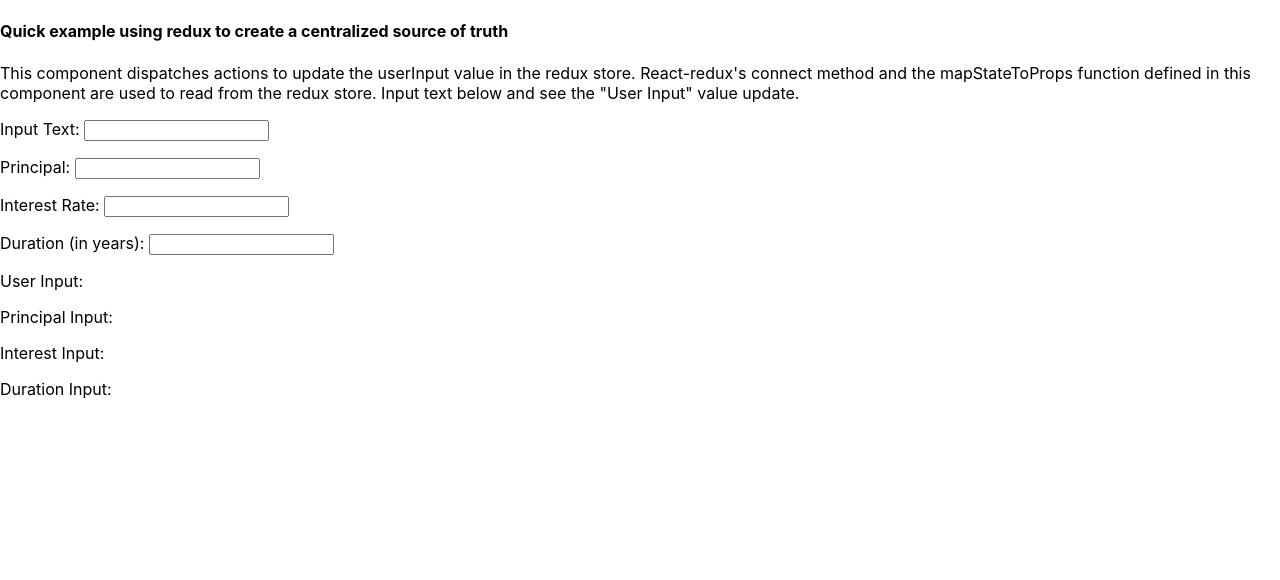
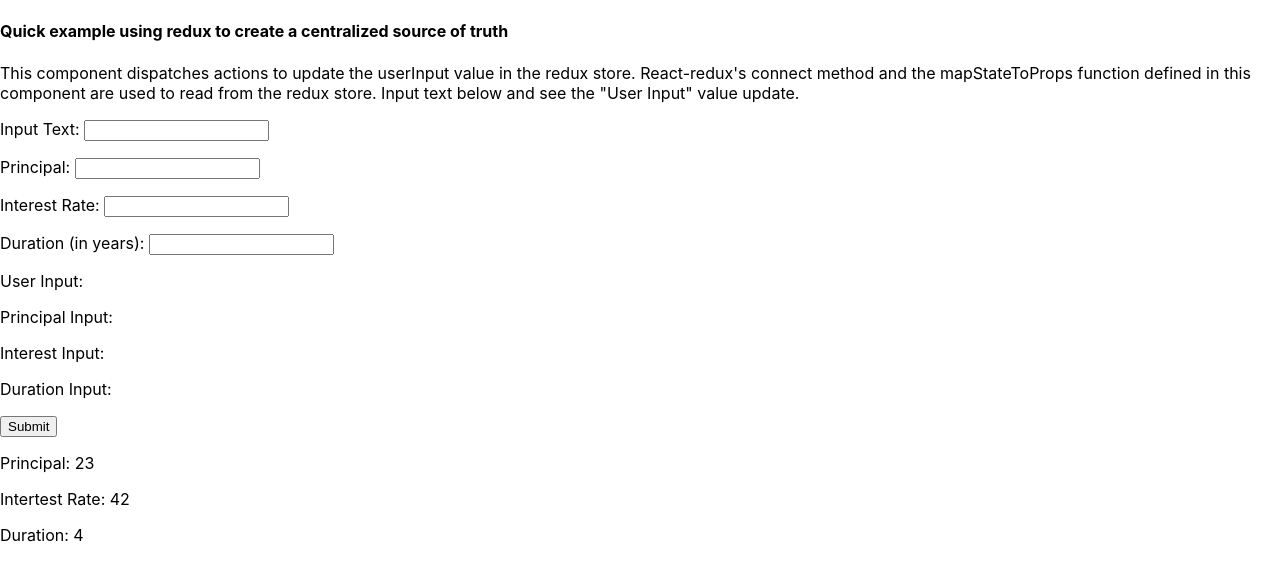
Before and after one commit to toaney/react-starter, a React (Create React App) app: page / in a window 1280 px wide. Shown: the top 580 px of the page. Built offline with nearby package versions, Linux system fonts and the light colour scheme.

Commit message:
set up quotes and map results to ui

```diff
--- a/src/App.js
+++ b/src/App.js
@@ -1,15 +1,35 @@
 
-import React, { useState } from 'react';
+import React, { useState, useEffect } from 'react';
 import './App.css';
 import { connect } from 'react-redux';
 import * as inputActions from './actions/userInputAction';
 // import { updateUserInput, updatePrincipalInput, updateInterestInput, updateDurationInput } from './actions/userInputAction';
 
-const ReduxStateExample = ({dispatch, userInput}) => {
+const ReduxStateExample = ({dispatch, userInput, quotes}) => {
   // set up local state with useState hook
   const [ principalInput, setPrincipalInput] = useState("");
   const [ interestInput, setInterestInput ] = useState("");
   const [ durationInput, setDurationInput ] = useState("");
+  const [ displayFormError, setDisplayFormError ] = useState(false);
+  const [ userQuotes, setUserQuotes ] = useState([])
+
+  useEffect(() => {
+    setUserQuotes(quotes)
+  }, [quotes]);
+
+  function handleFormSubmit() {
+    setDisplayFormError(false);
+    if(principalInput && interestInput && durationInput ){
+      let formValues = {
+        principalInput: principalInput,
+        interestInput: interestInput,
+        durationInput: durationInput
+      }
+      dispatch(inputActions.submitUserInputs(formValues));
+    } else {
+      setDisplayFormError(true);
+    }
+  }
 
   return (
       <div className="content-container">
@@ -18,15 +38,35 @@ const ReduxStateExample = ({dispatch, userInput}) => {
                 <h4>Quick example using redux to create a centralized source of truth</h4>
                 <p>This component dispatches actions to update the userInput value in the redux store. React-redux's connect method and the mapStateToProps function defined in this component are used to read from the redux store. Input text below and see the "User Input" value update.</p>
                 <p>Input Text: <input className="input-field" onChange={e => dispatch(inputActions.updateUserInput(e.target.value))} value={userInput}/></p>
-                <p>Principal: <input className="input-field" onChange={e => setPrincipalInput(e.target.value)} value={principalInput}/></p>
+                <p>Principal: <input type="number" className="input-field" onChange={e => setPrincipalInput(e.target.value)} value={principalInput}/></p>
                 <p>Interest Rate: <input className="input-field" onChange={e => setInterestInput (e.target.value)} value={interestInput}/></p>
                 <p>Duration (in years): <input className="input-field" onChange={e => setDurationInput(e.target.value)} value={durationInput}/></p>
-              </div>
-              <div className="content-centered content-container form-results">
                 <p>User Input: {userInput}</p>
                 <p>Principal Input: {principalInput}</p>
                 <p>Interest Input: {interestInput}</p>
                 <p>Duration Input: {durationInput}</p>
+                {displayFormError? (
+                  <p>Please enter a value for all fields</p>
+                ) : (
+                  ""
+                )}
+                <button onClick={handleFormSubmit}>
+                {/* <button onClick={dispatch(inputActions.submitUserInputs(principalInput, interestInput, durationInput))}> */}
+                  Submit
+                </button>
+              </div>
+              <div className="content-centered content-container form-results">
+                { userQuotes.map((currentQuote) => {
+                  return(
+                    <div>
+                      <p>Principal: {currentQuote.principalInput}</p>
+                      <p>Intertest Rate: {currentQuote.interestInput}</p>
+                      <p>Duration: {currentQuote.durationInput}</p>
+                    </div>
+                  );
+                })
+
+                }
               </div>
           </div>
       </div>
@@ -37,6 +77,7 @@ const ReduxStateExample = ({dispatch, userInput}) => {
 const mapStateToProps = state => {
   return({
       userInput: state.userInputReducer.userInput,
+      quotes: state.userInputReducer.quotes
   })
 }
 
--- a/src/actions/userInputAction.js
+++ b/src/actions/userInputAction.js
@@ -3,6 +3,7 @@ export const updateUserInput = userInput => ({
     userInput //userInput: userInput
 });
 
-export const submitUserInputs = () => ({
-    type: "SUBMIT_USER_INPUTS"
+export const submitUserInputs = (formValues) => ({
+    type: "SUBMIT_USER_INPUTS",
+    formValues
 })
--- a/src/reducers/userInputReducer.js
+++ b/src/reducers/userInputReducer.js
@@ -1,6 +1,13 @@
 //initialize initial state for Reducer
 const INITIAL_STATE = {
-    userInput: ""
+    userInput: "",
+    quotes: [
+        {
+            principalInput: 23,
+            interestInput: 42,
+            durationInput: 4
+          }
+    ]
 }
 
 //declare userInputReducer
@@ -13,6 +20,13 @@ const userInputReducer = (state = INITIAL_STATE, action) => {
                 userInput: action.userInput
             }
 
+        case "SUBMIT_USER_INPUTS":
+            return{
+                //create copy of current state and update userInput value
+                ...state,
+                quotes: [...state.quotes, action.formValues]
+            }
+
         default:
             return state
     }
```
